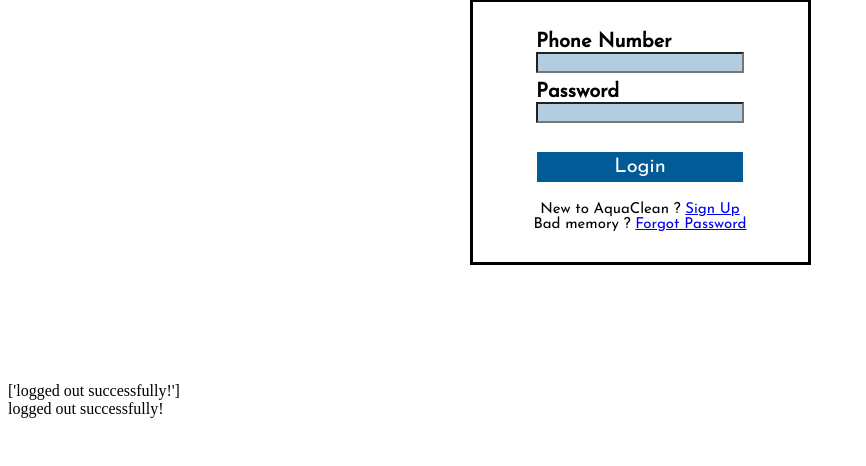
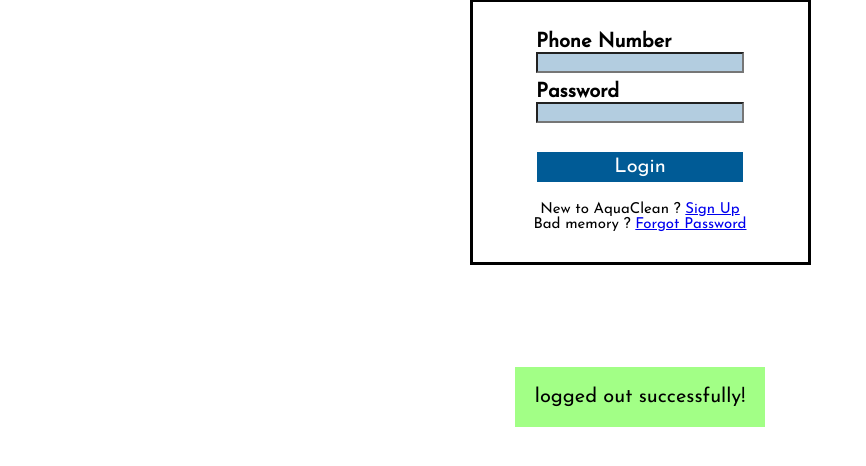
Before and after one commit to Cosmogyrall/AquaClean, a Flask app: page /logout in a window 1280 px wide. Shown: the part 190-656 px from the top of the page, without its empty margins (0-866 px from the left). Run offline with Flask 3, Linux system fonts and the light colour scheme; a user stored in the database is signed in.

Commit message:
updated the login page flash messages

```diff
--- a/app.py
+++ b/app.py
@@ -92,8 +92,8 @@
 
 ###############################
 
-@app.route('/Login')
-def Login(method=['POST','GET']):
+@app.route('/Login',methods=['POST','GET'])
+def Login():
     return render_template('login.html')
 
 ###############################
@@ -154,7 +154,8 @@
         # if not valid flash the msgs and redirect to login page again
         else:
          flash( "Invalid credentials. Please try again.")
-         return redirect(url_for('Login'))
+         inv_cred = get_flashed_messages()
+         return render_template('login.html', inv = inv_cred)
 
 ###############################
 # forgot password
@@ -168,8 +169,8 @@
 def logout():
    session.pop('user_id')
    flash("logged out successfully!")
-   logout_msg = get_flashed_messages()
-   return render_template('login.html',logout_msg=logout_msg)
+   log = get_flashed_messages()
+   return render_template('login.html',logout_msg=log)
 
 ###############################
 # page to view the records in the user database
--- a/static/LoginPage.css
+++ b/static/LoginPage.css
@@ -51,7 +51,7 @@
 }
 
 /* flash message */
-div.lmsg{
+div.lmsg, div.inv{
     display: flex;
     justify-content: center;
     align-items: center;
@@ -61,3 +61,8 @@
     margin:20px 50px;
     height: 30px;
  }
+ div.lmsg > span, div.inv>span{
+    background-color:  #A2FF86;
+    text-align: center;
+    padding: 20px;
+}
--- a/templates/login.html
+++ b/templates/login.html
@@ -39,17 +39,17 @@
         </div>
 
         <!--get the invalid credentials flash message-->
-        {% with message = get_flashed_messages()  %}
-        {% if message %}
-        <span>{{message}}</span>
-        {% endif %}
-        {% endwith %}
+        {% for message in inv  %}
+         {% if message %}
+            <div class='inv'><span>{{message}}</span></div>
+          {% endif %}
+        {% endfor %}
 
         <!--get the logged out msg-->
         {% for msg in logout_msg  %}
-        {% if msg %}
-        <div class='flash'><span>{{msg}}</span></div>
-        {% endif %}
+           {% if msg %}
+             <div class='lmsg'><span>{{msg}}</span></div>
+           {% endif %}
         {% endfor %}
 
 
```
